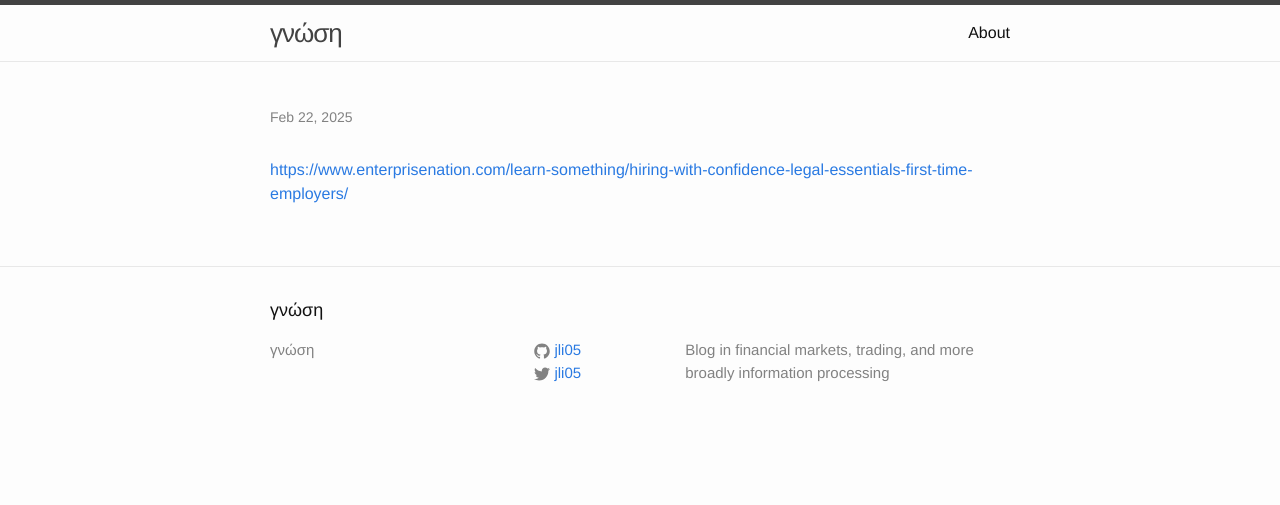
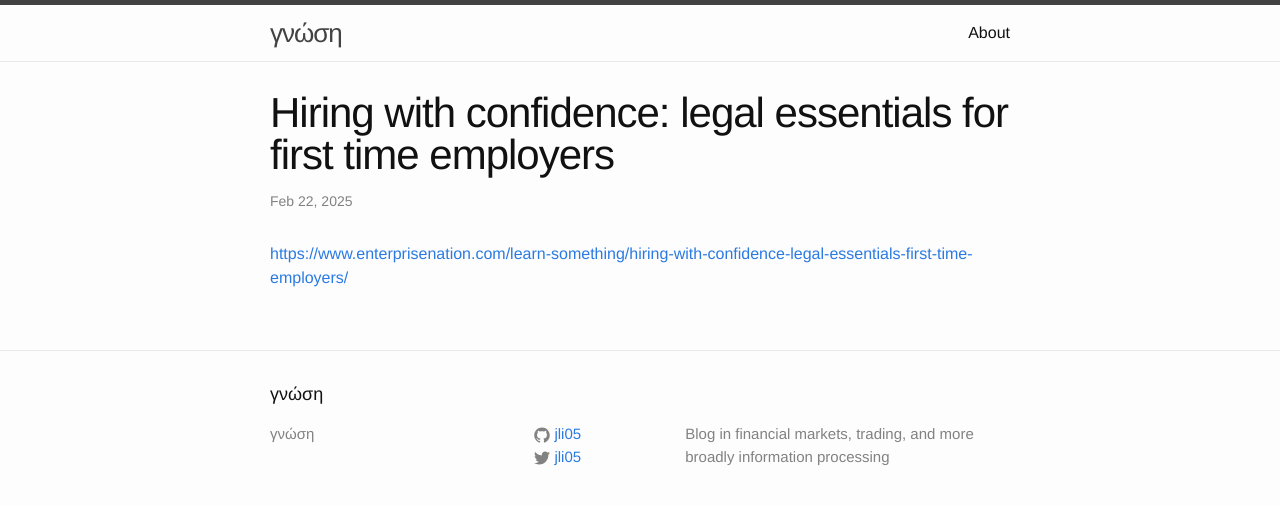
Before and after one commit to jli05/jli05.github.io, a Jekyll site: the page built from _posts/2025-02-22-Legal-Essentials-for-First-Time-Employers.md, in a window 1280 px wide. Shown: the top 505 px of the page. Built offline with Jekyll 4.4.1, drawn with Linux system fonts in a browser that asks for light colours; our own code applies the rules of GitHub Pages for plain Markdown files.

Commit message:
fix title

```diff
--- a/_posts/2025-02-22-Legal-Essentials-for-First-Time-Employers.md
+++ b/_posts/2025-02-22-Legal-Essentials-for-First-Time-Employers.md
@@ -1,5 +1,5 @@
 ---
-title: Hiring with confidence: legal essentials for first time employers
+title: "Hiring with confidence: legal essentials for first time employers"
 layout: post
 ---
 
```
